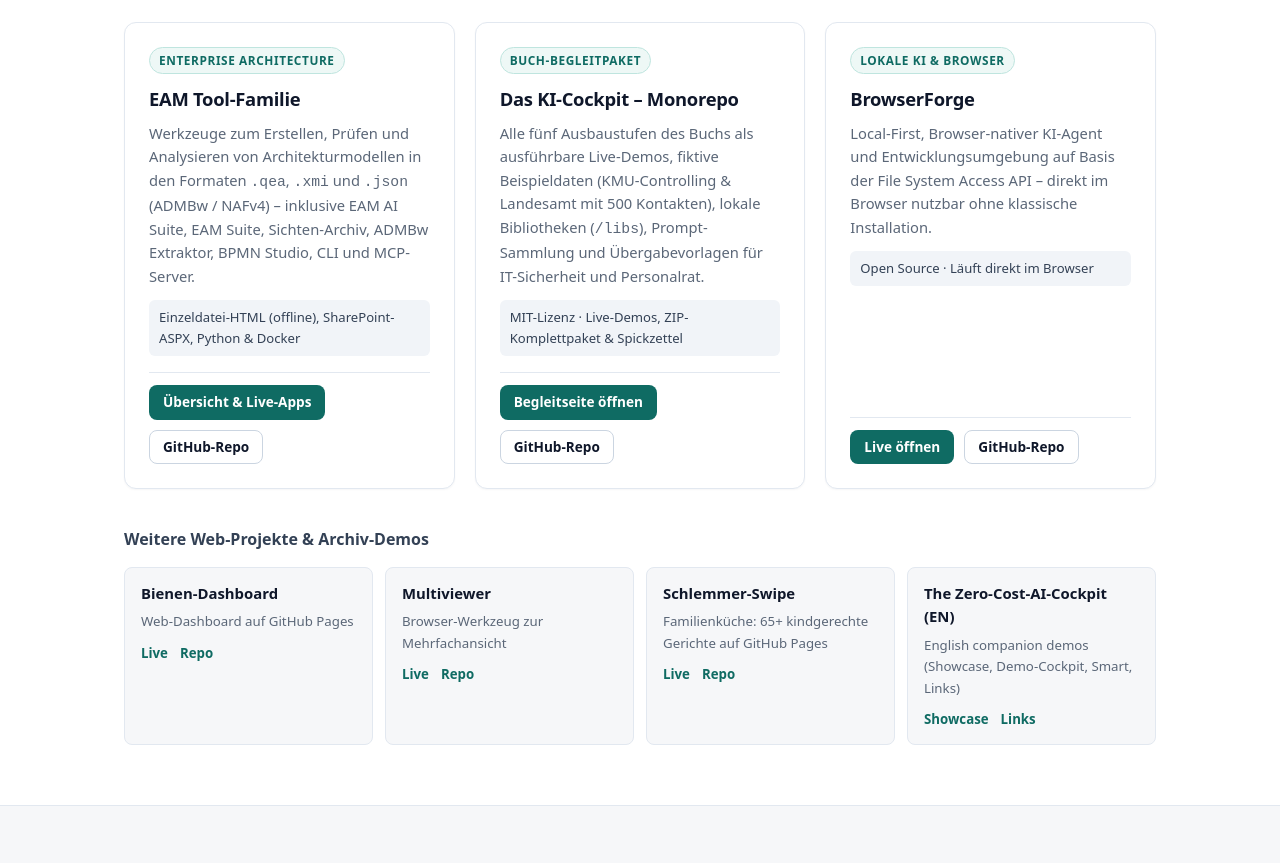
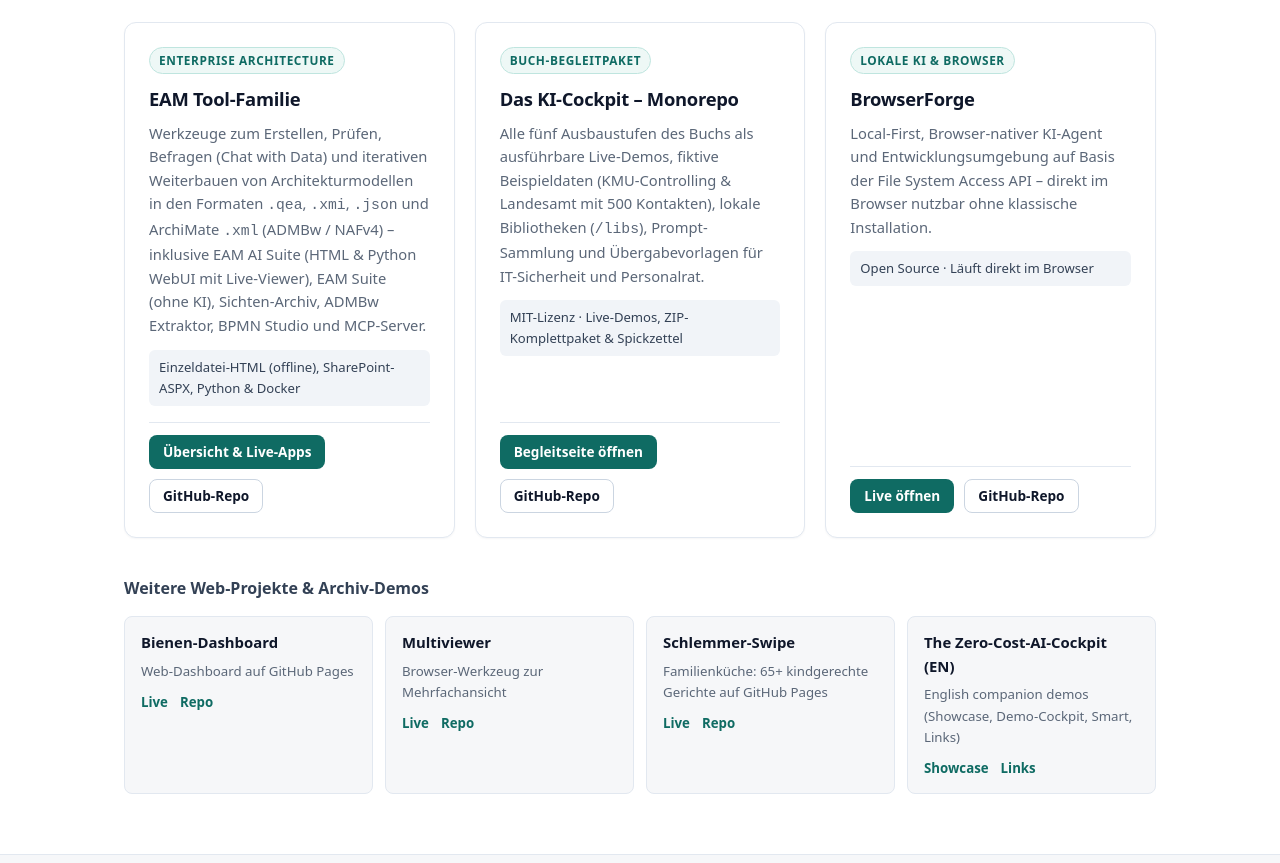
Before and after one commit to Mitchel85/Mitchel85, a plain HTML site: page index.html in a window 1280 px wide. Shown: the part 1760-2623 px from the top of the page. Drawn offline with Linux system fonts and the light colour scheme.

Commit message:
EAM Tool-Familie Karte mit aktuellem Funktionsstand synchronisiert

```diff
--- a/index.html
+++ b/index.html
@@ -144,9 +144,9 @@
               <span class="badge">Enterprise Architecture</span>
               <h3>EAM Tool-Familie</h3>
               <p>
-                Werkzeuge zum Erstellen, Prüfen und Analysieren von Architekturmodellen in den Formaten
-                <code>.qea</code>, <code>.xmi</code> und <code>.json</code> (ADMBw / NAFv4) – inklusive
-                EAM AI Suite, EAM Suite, Sichten-Archiv, ADMBw Extraktor, BPMN Studio, CLI und MCP-Server.
+                Werkzeuge zum Erstellen, Prüfen, Befragen (Chat with Data) und iterativen Weiterbauen von Architekturmodellen in den Formaten
+                <code>.qea</code>, <code>.xmi</code>, <code>.json</code> und ArchiMate <code>.xml</code> (ADMBw / NAFv4) – inklusive
+                EAM AI Suite (HTML &amp; Python WebUI mit Live-Viewer), EAM Suite (ohne KI), Sichten-Archiv, ADMBw Extraktor, BPMN Studio und MCP-Server.
               </p>
               <div class="project-meta">Einzeldatei-HTML (offline), SharePoint-ASPX, Python &amp; Docker</div>
             </div>
```
